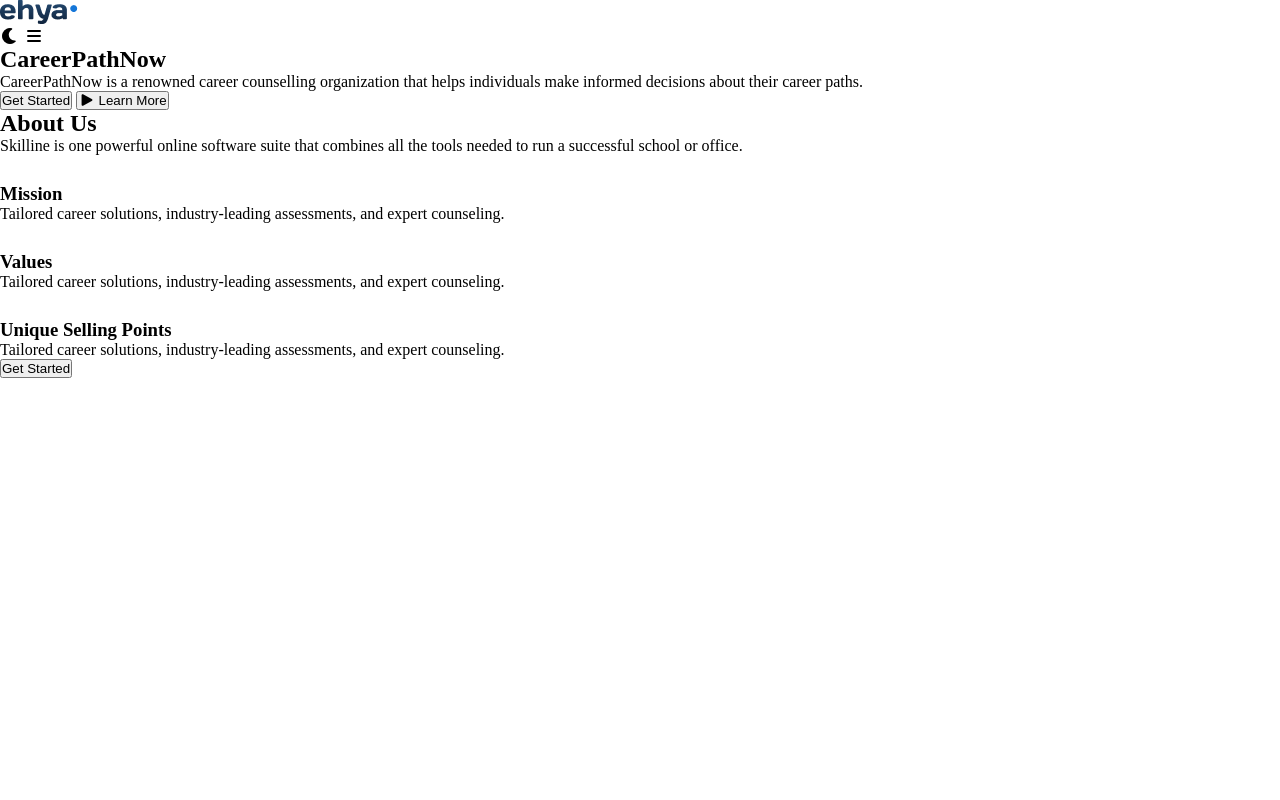
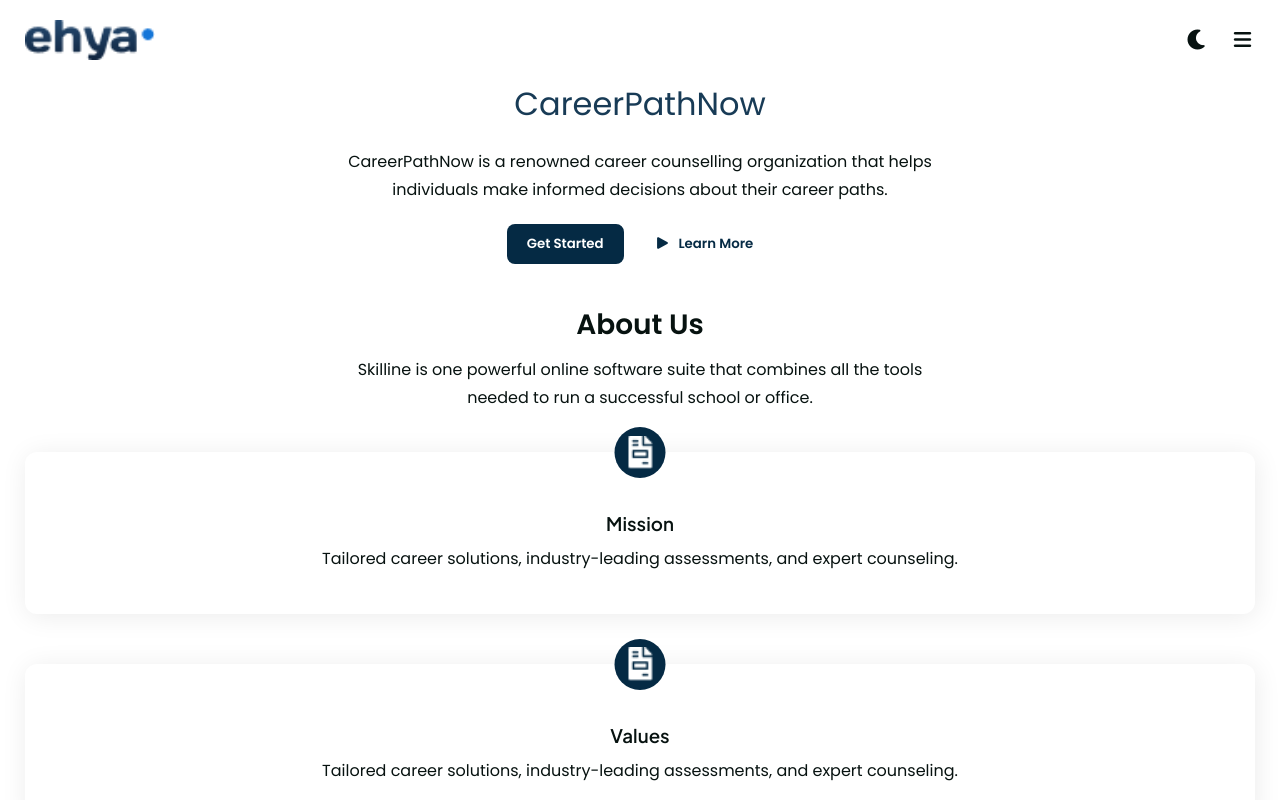
Before and after one commit to DonKravche/Mentoring-Career-Path-Now, a plain HTML site: page index.html in a window 1280 px wide. Shown: the top 800 px of the page. Drawn offline with Linux system fonts and the light colour scheme.

Commit message:
updated styles.css with feature/navigation styles

```diff
--- a/css/styles.css
+++ b/css/styles.css
@@ -1,7 +1,163 @@
+/* =========================
+   VARIABLES
+========================= */
+/* =========================
+   MIXINS
+========================= */
+/* =========================
+   RESET
+========================= */
 * {
   padding: 0;
   margin: 0;
   box-sizing: border-box;
 }
 
+/* =========================
+   GLOBAL
+========================= */
+body {
+  margin: 0 25px;
+  font-family: "Poppins", sans-serif;
+  color: #071210;
+}
+
+/* =========================
+   HEADER
+========================= */
+header .navigation {
+  display: flex;
+  justify-content: space-between;
+  align-items: center;
+  padding-top: 20px;
+}
+header .navigation .ehya-img {
+  height: 40px;
+}
+header .navigation .nav-icons {
+  display: flex;
+  gap: 20px;
+}
+header .navigation .nav-icons i {
+  cursor: pointer;
+  font-size: 20px;
+}
+
+.career-path-now {
+  margin-top: 20px;
+}
+.career-path-now-desc-nav {
+  display: flex;
+  justify-content: center;
+  align-items: center;
+  flex-direction: column;
+  gap: 20px;
+  text-align: center;
+}
+.career-path-now-desc-nav h2 {
+  font-size: 32px;
+  font-weight: 400;
+  color: #183b56;
+}
+.career-path-now-desc-nav p {
+  font-size: 16px;
+  line-height: 28px;
+  max-width: 600px;
+}
+.career-path-now-desc-nav .career-btns {
+  display: flex;
+  gap: 10px;
+}
+.career-path-now-desc-nav .career-btns button {
+  padding: 10px 20px;
+  border-radius: 8px;
+  border: none;
+  cursor: pointer;
+  font-family: "Poppins", sans-serif;
+  font-weight: 600;
+}
+.career-path-now-desc-nav .career-btns button:first-child {
+  background: #052a44;
+  color: #ffffff;
+}
+.career-path-now-desc-nav .career-btns button:last-child {
+  background: transparent;
+  color: #052a44;
+}
+.career-path-now-desc-nav .career-btns button:last-child i {
+  margin-right: 5px;
+}
+
+/* =========================
+   ABOUT SECTION
+========================= */
+.about-us {
+  margin-top: 40px;
+  text-align: center;
+}
+.about-us h2 {
+  font-size: 28px;
+  margin-bottom: 10px;
+}
+.about-us > p {
+  font-size: 16px;
+  line-height: 28px;
+  max-width: 600px;
+  margin: 0 auto;
+}
+.about-us .mission-talent-unique {
+  margin-top: 40px;
+  display: flex;
+  flex-direction: column;
+  gap: 50px;
+}
+.about-us .mission-talent-unique .mtu-card {
+  background: #ffffff;
+  border-radius: 12px;
+  box-shadow: 1.42px 2.85px 27.04px rgba(0, 0, 0, 0.08);
+  position: relative;
+  padding: 20px;
+}
+.about-us .mission-talent-unique .mtu-card .mtu-header {
+  display: flex;
+  justify-content: center;
+  align-items: center;
+  position: absolute;
+  width: 51px;
+  height: 51px;
+  background: #052a44;
+  border-radius: 50%;
+  top: -25px;
+  left: 50%;
+  transform: translateX(-50%);
+}
+.about-us .mission-talent-unique .mtu-card .mtu-header img {
+  width: 24px;
+}
+.about-us .mission-talent-unique .mtu-card .mtu-main {
+  padding: 40px 20px 20px;
+}
+.about-us .mission-talent-unique .mtu-card .mtu-main h3 {
+  font-family: "Plus Jakarta Sans", sans-serif;
+  font-weight: 600;
+  margin-bottom: 10px;
+}
+.about-us .mission-talent-unique .mtu-card .mtu-main p {
+  font-size: 16px;
+  line-height: 180%;
+}
+.about-us .mission-talent-unique .mtu-btn {
+  padding: 10px 20px;
+  border-radius: 8px;
+  border: none;
+  cursor: pointer;
+  font-family: "Poppins", sans-serif;
+  font-weight: 600;
+  background: #052a44;
+  color: #ffffff;
+  width: 120px;
+  height: 40px;
+  margin: 0 auto;
+}
+
 /*# sourceMappingURL=styles.css.map */
```
Also changed, not shown: 1 other file.
